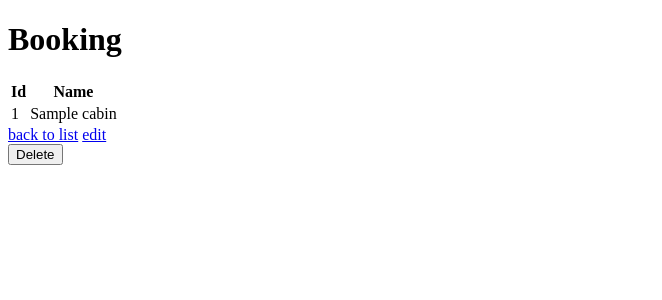
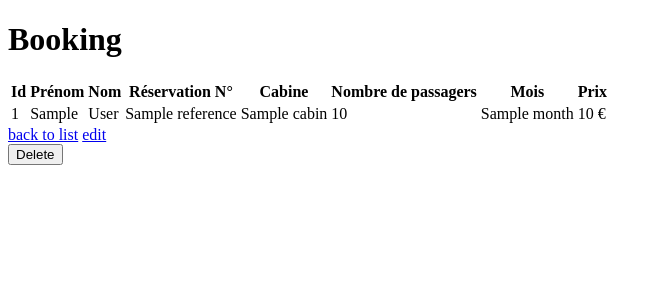
Before and after one commit to Paulehair/bbh_project, a Symfony app: template templates/booking/show.html.twig in a window 1280 px wide. Shown: the top 300 px of the page, without its empty margins (0-662 px from the left). Run offline with Twig, Linux system fonts and the light colour scheme; the template is opened without the code that fills it: most values are stand-ins (such as "Sample title", 1, 10 or a date in 2020); some libraries are stand-ins or nearby versions.

```diff
--- a/src/Controller/DefaultController.php
+++ b/src/Controller/DefaultController.php
@@ -15,7 +15,7 @@ class DefaultController extends Controller
 	}
 
 	/**
-	 * @Route("/admin")
+	 * @Route("/administration")
 	 */
 	public function admin()
 	{
--- a/src/Repository/BookingRepository.php
+++ b/src/Repository/BookingRepository.php
@@ -47,4 +47,5 @@ class BookingRepository extends ServiceEntityRepository
         ;
     }
     */
+
 }
--- a/templates/booking/_form.html.twig
+++ b/templates/booking/_form.html.twig
@@ -11,7 +11,6 @@
             </div>
     {% endfor %}
 </table>
-
     {{ form_rest(form) }}
 <button class="btn">{{ button_label|default('Save') }}</button>
 {{ form_end(form) }}
--- a/templates/booking/show.html.twig
+++ b/templates/booking/show.html.twig
@@ -8,12 +8,23 @@
         <tbody>
             <tr>
                 <th>Id</th>
-                <th>Name</th>
-
+                <th>Prénom</th>
+                <th>Nom</th>
+                <th>Réservation N°</th>
+                <th>Cabine</th>
+                <th>Nombre de passagers</th>
+                <th>Mois</th>
+                <th>Prix</th>
             </tr>
             <tr>
                 <td>{{ booking.id }}</td>
-                <td>{{ booking.cabin }}</td>
+                <td>{{ booking.user.firstName }}</td>
+                <td>{{ booking.user.lastName }}</td>
+                <td>{{ booking.reference }}</td>
+                <td>{{ booking.cabin.name }}</td>
+                <td>{{ booking.guestQuantity }}</td>
+                <td>{{ booking.month }}</td>
+                <td>{{ booking.cabin.price }} €</td>
             </tr>
         </tbody>
     </table>
--- a/templates/security/login.html.twig
+++ b/templates/security/login.html.twig
@@ -4,19 +4,20 @@
     <div>{{ error.messageKey|trans(error.messageData, 'security') }}</div>
 {% endif %}
 
-<form action="{{ path('login') }}" method="post">
+<form action="{{ path('login_check') }}" method="post">
     <label for="username">Mail :</label>
     <input type="text" id="username" name="_username" value="{{ last_username }}" />
 
     <label for="password">Password:</label>
     <input type="password" id="password" name="_password" />
+    <p>{{ sessid }}</p>
+
 
     {#
         If you want to control the URL the user
         is redirected to on success (more details below)
         <input type="hidden" name="_target_path" value="/account" />
     #}
-
     <button type="submit">login</button>
     <a href="{{ path('user_registration') }}">S'inscrire</a>
 </form>
```
Also changed, not shown: src/Controller/SecurityController.php (+12 -1 lines), src/Entity/User.php (+14 -6 lines), 2 other files.
